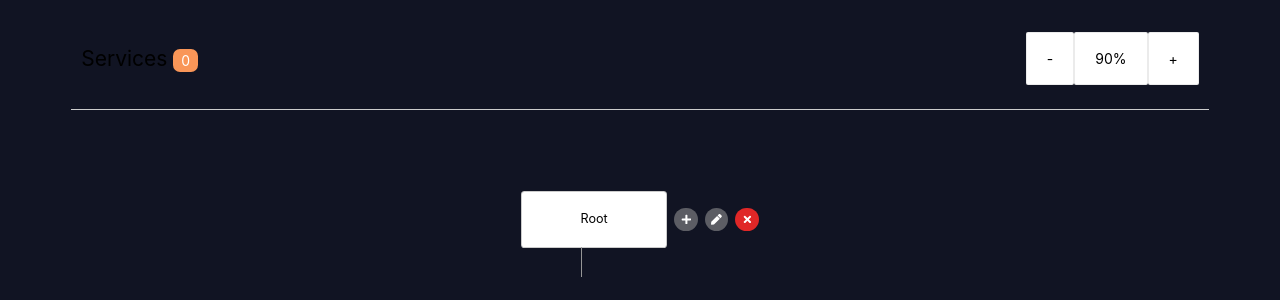
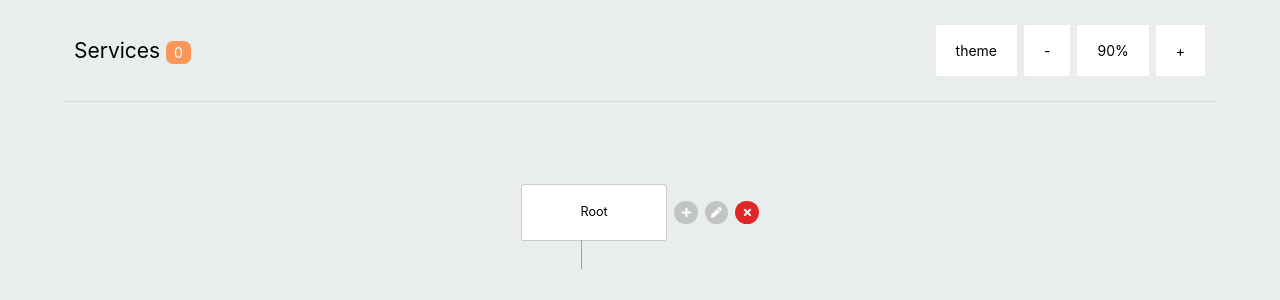
Before and after one commit to abel-otegbola/Tree, a React (Vite) app: page / in a window 1280 px wide. Shown: the top 300 px of the page. Built offline with nearby package versions, Linux system fonts and the light colour scheme; the HTML template or start-up script is replaced by a standard one.

Commit message:
feat: add the theme effect

```diff
--- a/src/assets/scss/index.css
+++ b/src/assets/scss/index.css
@@ -7,7 +7,19 @@
   text-rendering: optimizeLegibility;
   -webkit-font-smoothing: antialiased;
   -moz-osx-font-smoothing: grayscale;
+}
+
+body {
+  margin: 0;
+  padding: 0;
+  min-height: 100vh;
+}
+body.dark {
   background-color: #111423;
+  color: rgba(255, 255, 255, 0.8039215686);
+}
+body.dark .topbar p, body.dark .topbar p ul {
+  background-color: #131725;
 }
 
 .topbar {
@@ -17,7 +29,7 @@
   padding: 10px;
   margin-inline: 5%;
   font-size: 14px;
-  border-bottom: 1px solid #ccc;
+  border-bottom: 1px solid rgba(204, 204, 204, 0.6117647059);
 }
 .topbar h2 {
   font-weight: 400;
@@ -25,18 +37,19 @@
 .topbar h2 span {
   font-size: 14px;
   padding: 3px 8px;
-  color: #fff;
+  color: #ffffff;
   border-radius: 7px;
   background-color: rgb(249, 150, 88);
 }
 .topbar .buttons {
   display: flex;
   position: relative;
+  gap: 5px;
 }
 .topbar .buttons p {
   padding: 15px 20px;
   border-radius: 2px;
-  background-color: #fff;
+  background-color: #ffffff;
   border: 1px solid rgba(204, 204, 204, 0.4);
   cursor: pointer;
   position: relative;
@@ -45,7 +58,7 @@
   position: absolute;
   top: 100%;
   left: 0;
-  box-shadow: 2px 4px 10px rgba(153, 153, 153, 0.3098039216);
+  box-shadow: 2px 4px 10px rgba(0, 0, 0, 0.1607843137);
   background-color: #fff;
   color: #999999;
   border-radius: 5px;
--- a/src/assets/scss/index.scss
+++ b/src/assets/scss/index.scss
@@ -8,7 +8,20 @@
     text-rendering: optimizeLegibility;
     -webkit-font-smoothing: antialiased;
     -moz-osx-font-smoothing: grayscale;
-    background-color: #111423;
+}
+body {
+    margin: 0;
+    padding: 0;
+    min-height: 100vh;
+    &.dark {
+        background-color: #111423;
+        color: #ffffffcd;
+
+        .topbar p, .topbar p ul {
+            background-color: #131725;
+        }
+    }
+
 }
 
 .topbar {
@@ -18,7 +31,7 @@
     padding: 10px;
     margin-inline: 5%;
     font-size: 14px;
-    border-bottom: 1px solid #ccc;
+    border-bottom: 1px solid #cccccc9c;
 
     h2 {
         font-weight: 400;
@@ -26,7 +39,7 @@
         span {
             font-size: 14px;
             padding: 3px 8px;
-            color: #fff;
+            color: #ffffff;
             border-radius: 7px;
             background-color: rgb(249, 150, 88);
         }
@@ -35,11 +48,12 @@
     .buttons {
         display: flex;
         position: relative;
+        gap: 5px;
 
         p {
             padding: 15px 20px;
             border-radius: 2px;
-            background-color: #fff;
+            background-color: #ffffff;
             border: 1px solid #cccccc66;
             cursor: pointer;
             position: relative;
@@ -48,7 +62,7 @@
                 position: absolute;
                 top: 100%;
                 left: 0;
-                box-shadow: 2px 4px 10px #9999994f;
+                box-shadow: 2px 4px 10px #00000029;
                 background-color: #fff;
                 color: #999999;
                 border-radius: 5px;
--- a/src/components/topbar/index.tsx
+++ b/src/components/topbar/index.tsx
@@ -1,5 +1,5 @@
 import React, { useState } from 'react'
-import { FaCheck } from 'react-icons/fa'
+import { FaCheck, FaMoon, FaSun } from 'react-icons/fa'
 
 interface topbarProps {
     zoom: number,
@@ -8,12 +8,18 @@ interface topbarProps {
 
 const Topbar = ({ zoom, setZoom }: topbarProps) => {
     const [open, setOpen] = useState(false)
+    const [theme, setTheme] = useState("light")
+
+    const handleTheme = () => {
+        document.body.classList.toggle("dark")
+    }
 
     return (
         <div className="topbar">
             <h2>Services <span>0</span></h2>
 
             <div className="buttons">
+                <p onClick={() => handleTheme()}>theme</p>
                 <p onClick={() => setZoom(zoom - 10)}>-</p>
                 <p onClick={() => setOpen(!open)}>
                     {zoom}%
```
Also changed, not shown: 1 other file (tests, documents, lock files or other folders).
